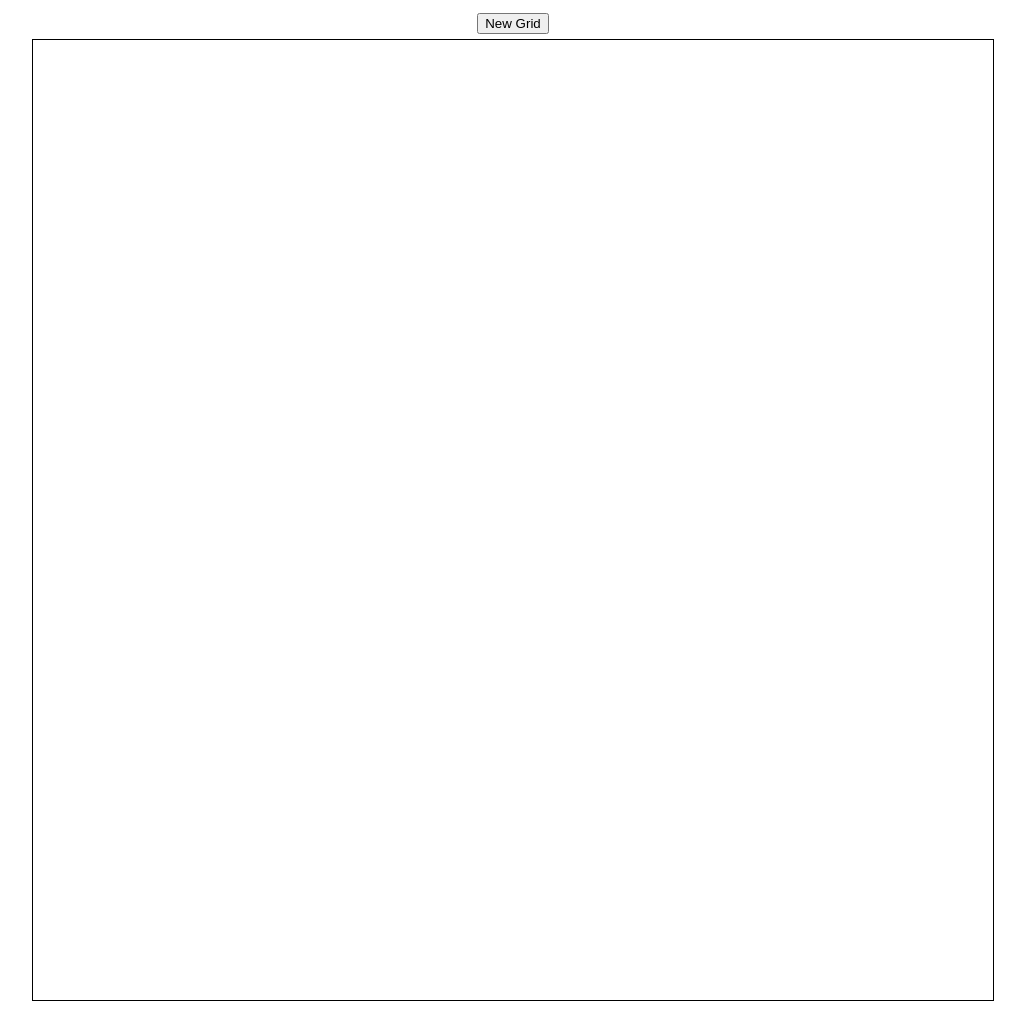
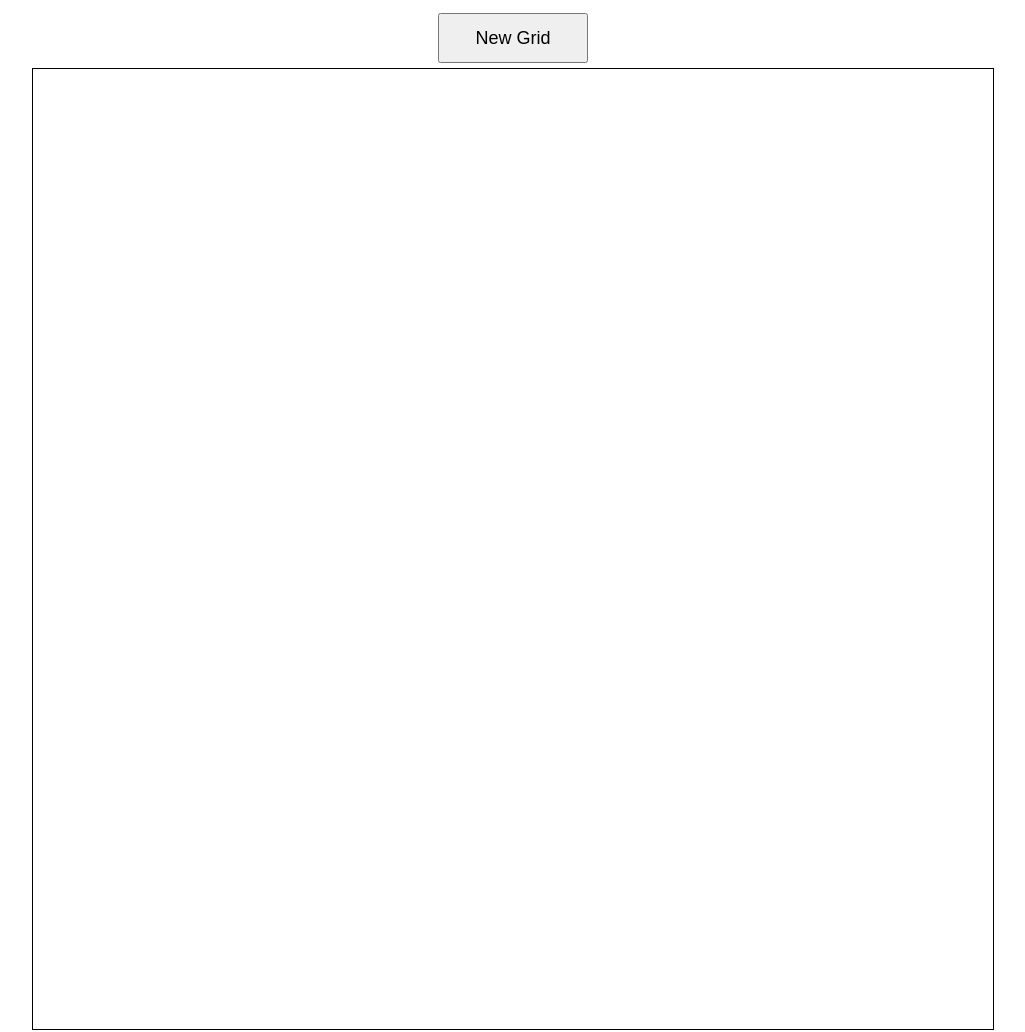
Before and after one commit to NduNdu21/etch-a-sketch, a plain HTML site: page index.html in a window 1280 px wide. Shown: the whole page, without its empty margins (127-1152 px from the left). Before the commit the page ends 1009 px from the top, so only its background shows below. Drawn offline with Linux system fonts and the light colour scheme.

Commit message:
Changed button size

```diff
--- a/style.css
+++ b/style.css
@@ -9,6 +9,11 @@ body {
 
 button {
     margin: 5px;
+
+    width: 150px;
+    height: 50px;
+
+    font-size: large;
 }
 
 .container {
```
